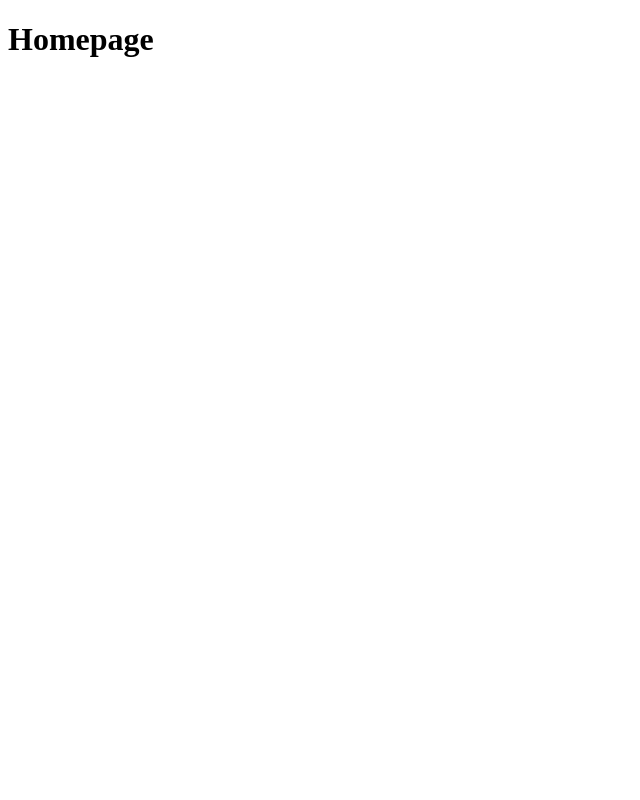
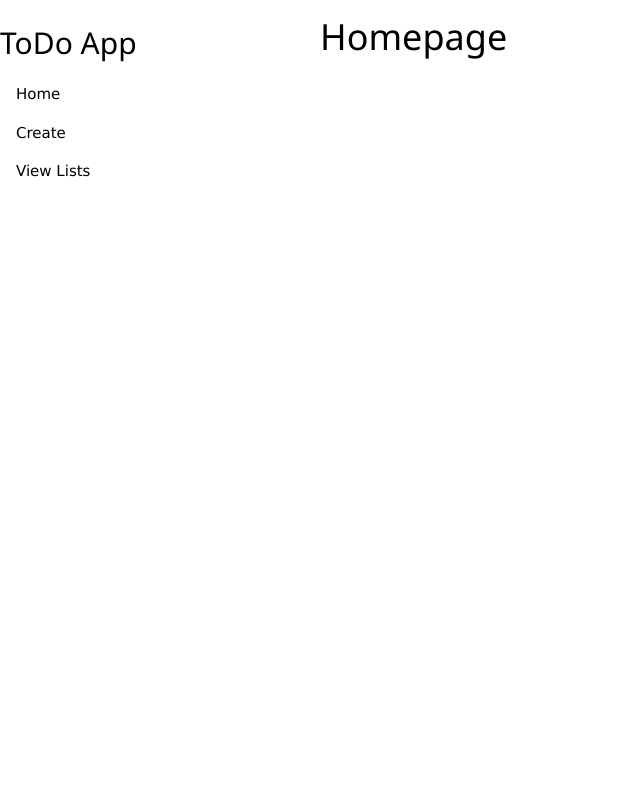
Before and after one commit to turab45/Carbon-Footprint-Analysis, a Django app: page / in a window 1280 px wide. Before the commit the part shown is almost empty. Shown: the whole page, without its empty margins (0-640 px from the left). Run offline with Django 4.2, Linux system fonts and the light colour scheme.

Commit message:
Add side navbar

```diff
--- a/mysite/main/templates/main/base.html
+++ b/mysite/main/templates/main/base.html
@@ -5,9 +5,19 @@
     <meta http-equiv="X-UA-Compatible" content="IE=edge">
     <meta name="viewport" content="width=device-width, initial-scale=1.0">
     <title>{% block title %}Turab's Website{% endblock %}</title>
+
+    <link rel="stylesheet" href="https://www.w3schools.com/w3css/4/w3.css">
 </head>
 <body>
-    <div id="content" name="content">
+    <!-- Sidebar -->
+    <div class="w3-sidebar w3-bar-block" style="width:25%">
+        <h2>ToDo App</h2>
+        <a href="/" class="w3-bar-item w3-button">Home</a>
+        <a href="/create/" class="w3-bar-item w3-button">Create</a>
+        <a href="/2" class="w3-bar-item w3-button">View Lists</a>
+    </div>
+
+    <div id="content" name="content" class="main" style="margin-left:25%">
         {% block content%}
         {% endblock %}
     </div>
```
Also changed, not shown: mysite/db.sqlite3.
